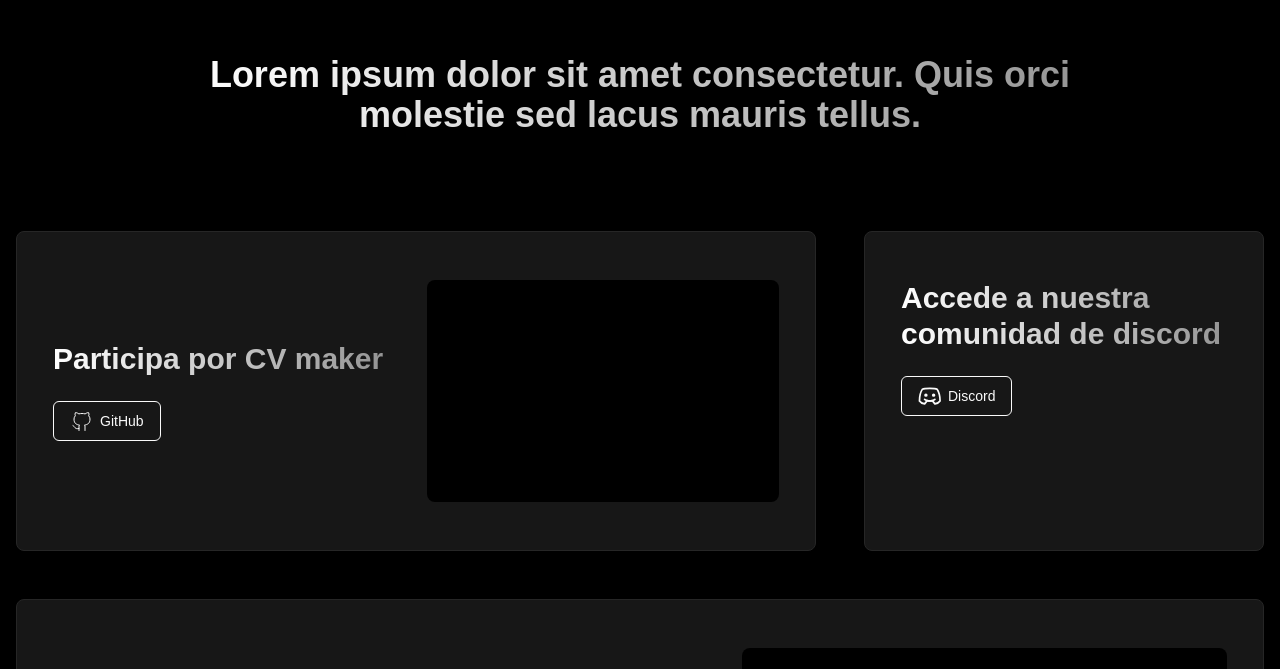
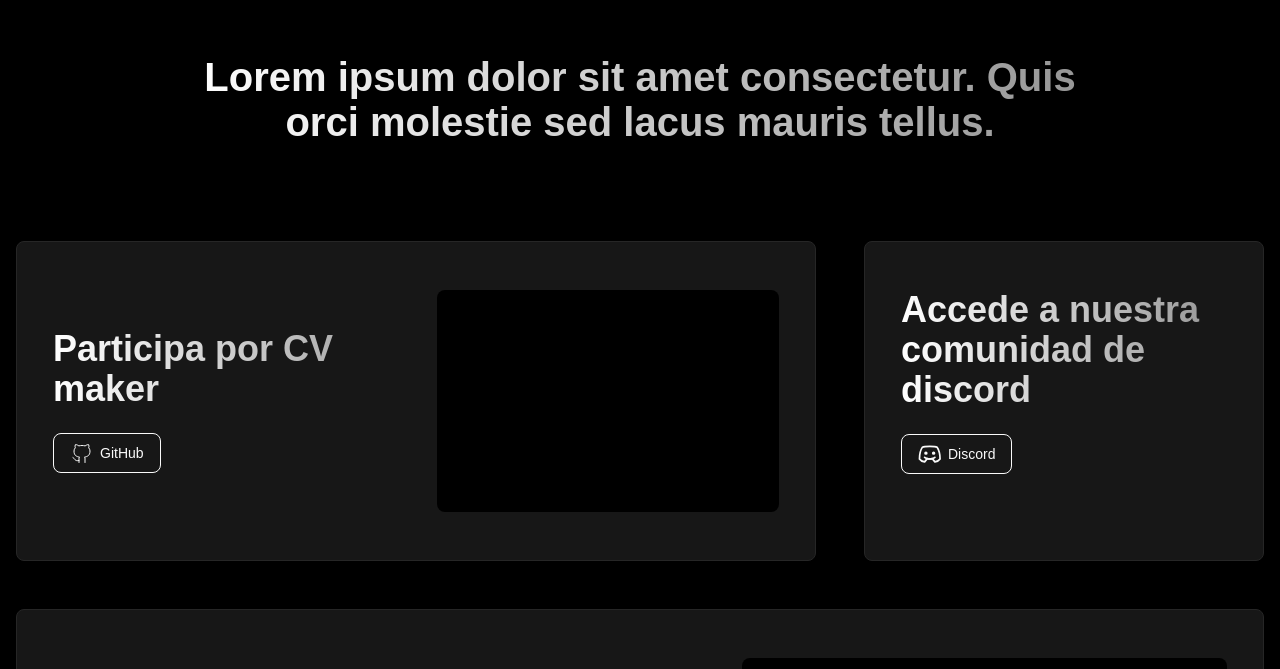
Before and after one commit to odracirdev/cv-maker, a React (Vite) app in the folder frontend/: page / in a window 1280 px wide. Shown: the part 1751-2420 px from the top of the page. Built offline with nearby package versions, Linux system fonts and the light colour scheme.

Commit message:
style: update Repository component

```diff
--- a/frontend/src/pages/Home/components/Repository/index.css
+++ b/frontend/src/pages/Home/components/Repository/index.css
@@ -1,12 +1,14 @@
 .repository::before {
+  --size: 588px;
+
   content: '';
   position: absolute;
   bottom: 0;
-  left: 0;
-  width: 100%;
-  height: 127px;
-  background-color: #172554;
+  left: 50%;
+  translate: -50% calc(var(--size) / 4);
+  width: var(--size);
+  height: var(--size);
+  background: radial-gradient(rgb(217 217 217 / 15%) 0%, #000 70%);
   z-index: -1;
-  translate: 0 -30px;
-  border-radius: 4px;
+  border-radius: 50%;
 }
--- a/frontend/src/pages/Home/components/Repository/index.tsx
+++ b/frontend/src/pages/Home/components/Repository/index.tsx
@@ -1,11 +1,13 @@
 /* eslint-disable react/react-in-jsx-scope */
 
-import { Button } from '@/components/ui/button'
+import { buttonVariants } from '@/components/ui/button'
+import { cn } from '@/lib/utils'
+import './index.css'
 
 export default function Repository() {
   return (
-    <article className="py-16 space-y-24">
-      <h2 className="text-4xl font-bold bg-gradient-to-r from-white to-[#949494] bg-clip-text text-transparent max-w-[906px] mx-auto text-center">
+    <article className="pt-16 pb-32 space-y-24 repository relative">
+      <h2 className="text-[2.5rem] leading-[normal] font-bold bg-gradient-to-r from-white to-[#949494] bg-clip-text text-transparent max-w-[906px] mx-auto text-center">
         Lorem ipsum dolor sit amet consectetur. Quis orci molestie sed lacus
         mauris tellus.
       </h2>
@@ -13,10 +15,16 @@ export default function Repository() {
         <div className="grid grid-cols-[2fr_1fr] gap-12">
           <section className="bg-neutral-900 py-12 px-9 rounded-[8px] flex items-center justify-between border border-neutral-800">
             <div className="space-y-6">
-              <h3 className="text-3xl bg-gradient-to-r from-white to-[#949494] bg-clip-text text-transparent font-bold">
+              <h3 className="text-4xl bg-gradient-to-r from-white to-[#949494] bg-clip-text text-transparent font-bold">
                 Participa por CV maker
               </h3>
-              <Button className="flex gap-1.5 rounded-[6px]" variant="outline">
+              <a
+                href="#"
+                className={cn(
+                  'flex gap-1.5 !rounded-[8px] hover:!bg-neutral-800 transition-colors',
+                  buttonVariants({ variant: 'outline' })
+                )}
+              >
                 <span>
                   <svg fill="none" viewBox="0 0 24 24" width={24}>
                     <path
@@ -28,15 +36,21 @@ export default function Repository() {
                   </svg>
                 </span>
                 <span>GitHub</span>
-              </Button>
+              </a>
             </div>
             <div className="bg-black rounded-[8px] w-[352px] h-[222px]"></div>
           </section>
           <section className="bg-neutral-900 py-12 px-9 rounded-[8px] border border-neutral-800 space-y-6">
-            <h3 className="text-3xl bg-gradient-to-r from-white to-[#949494] bg-clip-text text-transparent font-bold">
+            <h3 className="text-4xl bg-gradient-to-r from-white to-[#949494] bg-clip-text text-transparent font-bold">
               Accede a nuestra comunidad de discord
             </h3>
-            <Button className="flex gap-1.5 rounded-[6px]" variant="outline">
+            <a
+              href="#"
+              className={cn(
+                'flex gap-1.5 !rounded-[8px] hover:!bg-neutral-800 transition-colors',
+                buttonVariants({ variant: 'outline' })
+              )}
+            >
               <span>
                 <svg width={24} viewBox="0 0 14 14">
                   <g fill="none" stroke="currentColor">
@@ -55,12 +69,12 @@ export default function Repository() {
                 </svg>
               </span>
               <span>Discord</span>
-            </Button>
+            </a>
           </section>
         </div>
         <div className="bg-neutral-900 py-12 px-9 rounded-[8px] border border-neutral-800 grid grid-cols-2 items-center">
           <div className="space-y-6">
-            <h3 className="text-3xl bg-gradient-to-r from-white to-[#949494] bg-clip-text text-transparent font-bold">
+            <h3 className="text-4xl bg-gradient-to-r from-white to-[#949494] bg-clip-text text-transparent font-bold">
               Sobre CV Maker
             </h3>
             <p className="text-neutral-400">
```
